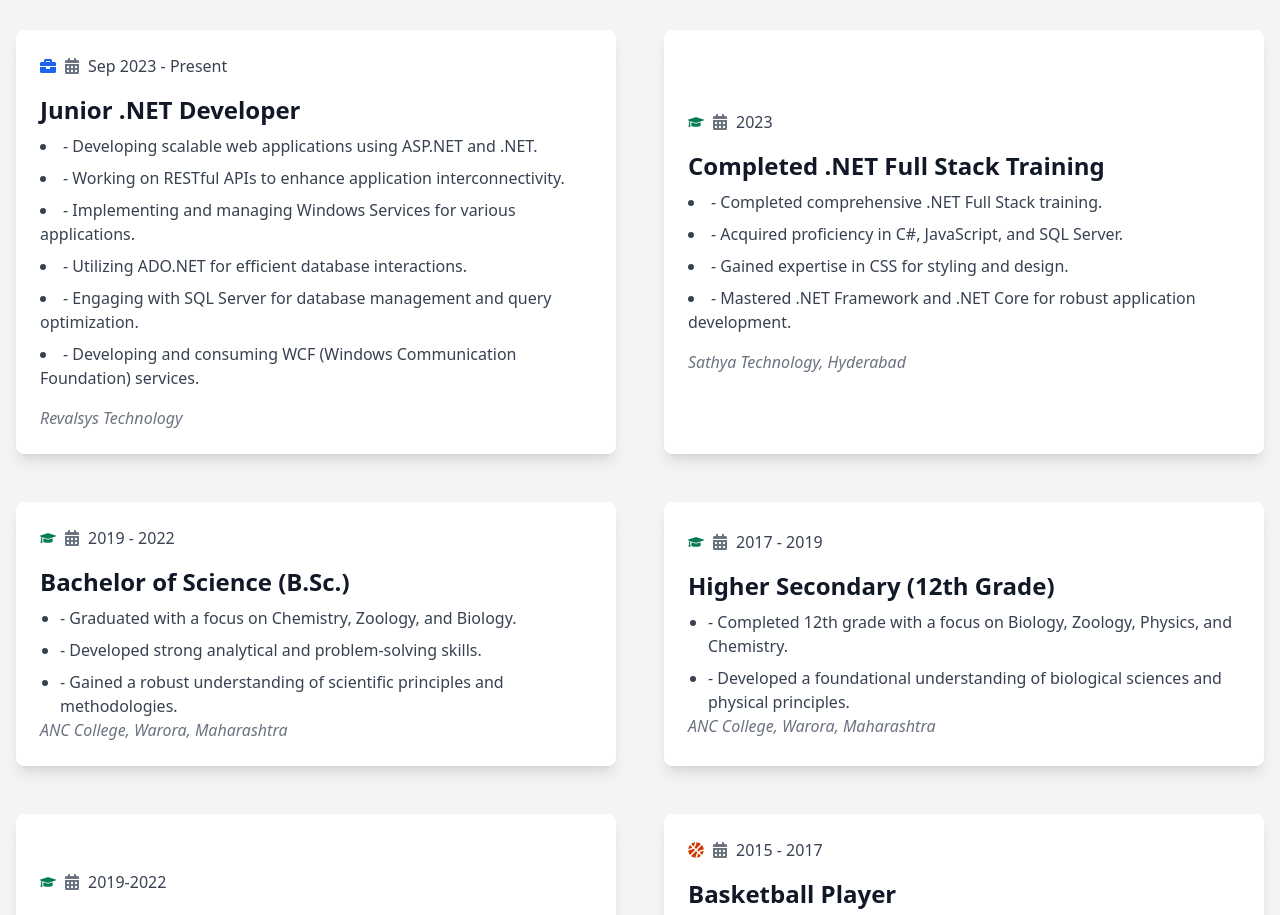
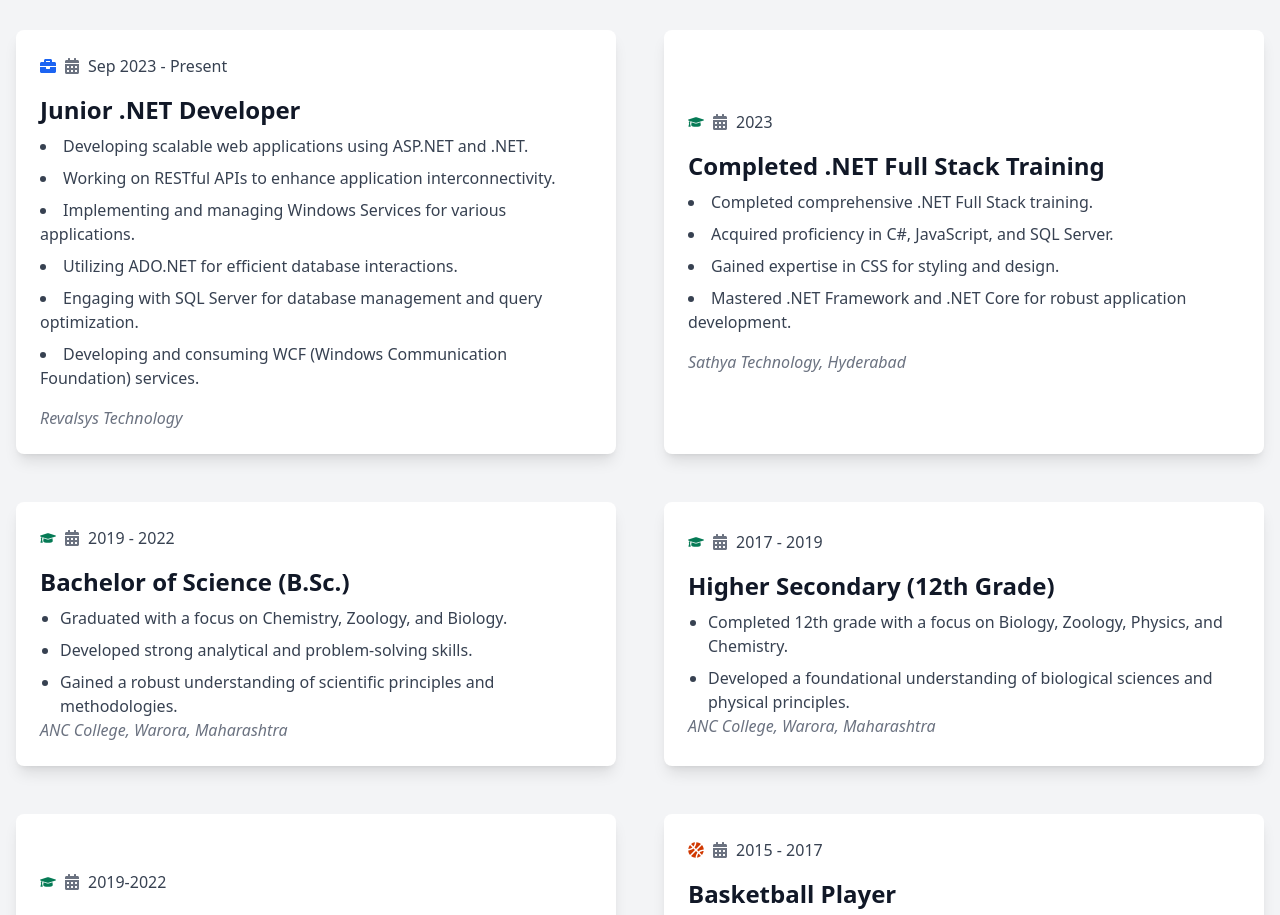
Before and after one commit to ChiragBhoyar14/Portfolio-2, a React (Vite) app: page / in a window 1280 px wide. Shown: the part 2340-3255 px from the top of the page. Built offline with nearby package versions, Linux system fonts and the light colour scheme.

Commit message:
Description change

```diff
--- a/src/Component/Career_Component.jsx
+++ b/src/Component/Career_Component.jsx
@@ -9,12 +9,12 @@ const Career_Component = () => {
       company: "Revalsys Technology",
       period: "Sep 2023 - Present",
       description: `
-        - Developing scalable web applications using ASP.NET and .NET.
-        - Working on RESTful APIs to enhance application interconnectivity.
-        - Implementing and managing Windows Services for various applications.
-        - Utilizing ADO.NET for efficient database interactions.
-        - Engaging with SQL Server for database management and query optimization.
-        - Developing and consuming WCF (Windows Communication Foundation) services.
+         Developing scalable web applications using ASP.NET and .NET.
+         Working on RESTful APIs to enhance application interconnectivity.
+         Implementing and managing Windows Services for various applications.
+         Utilizing ADO.NET for efficient database interactions.
+         Engaging with SQL Server for database management and query optimization.
+         Developing and consuming WCF (Windows Communication Foundation) services.
       `,
       icon: <FaBriefcase className="text-blue-600 dark:text-blue-400" />,
     },
@@ -25,10 +25,10 @@ const Career_Component = () => {
       company: "Sathya Technology, Hyderabad",
       period: "2023",
       description: `
-        - Completed comprehensive .NET Full Stack training.
-        - Acquired proficiency in C#, JavaScript, and SQL Server.
-        - Gained expertise in CSS for styling and design.
-        - Mastered .NET Framework and .NET Core for robust application development.
+         Completed comprehensive .NET Full Stack training.
+         Acquired proficiency in C#, JavaScript, and SQL Server.
+         Gained expertise in CSS for styling and design.
+         Mastered .NET Framework and .NET Core for robust application development.
       `,
       icon: <FaGraduationCap className="text-green-600 dark:text-green-400" />,
     },
@@ -41,9 +41,9 @@ const Career_Component = () => {
       institution: "ANC College, Warora, Maharashtra",
       period: "2019 - 2022",
       description: `
-        - Graduated with a focus on Chemistry, Zoology, and Biology.
-        - Developed strong analytical and problem-solving skills.
-        - Gained a robust understanding of scientific principles and methodologies.
+         Graduated with a focus on Chemistry, Zoology, and Biology.
+         Developed strong analytical and problem-solving skills.
+         Gained a robust understanding of scientific principles and methodologies.
       `,
       icon: <FaGraduationCap className="text-green-600 dark:text-green-400" />,
     },,
@@ -52,8 +52,8 @@ const Career_Component = () => {
       institution: "ANC College, Warora, Maharashtra",
       period: "2017 - 2019",
       description: `
-        - Completed 12th grade with a focus on Biology, Zoology, Physics, and Chemistry.
-        - Developed a foundational understanding of biological sciences and physical principles.
+       Completed 12th grade with a focus on Biology, Zoology, Physics, and Chemistry.
+       Developed a foundational understanding of biological sciences and physical principles.
       `,
       icon: <FaGraduationCap className="text-green-600 dark:text-green-400" />,
     },
```
